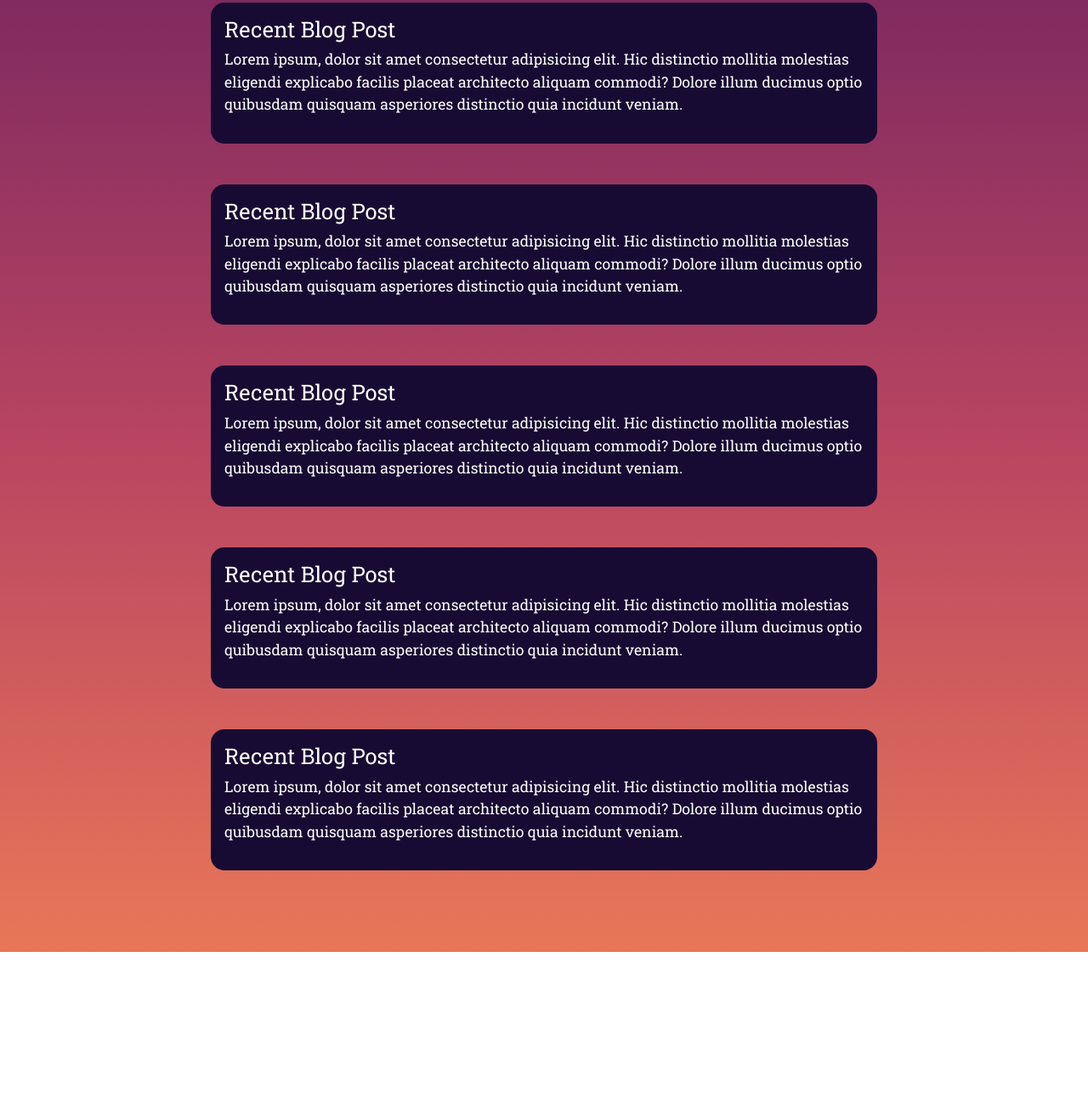
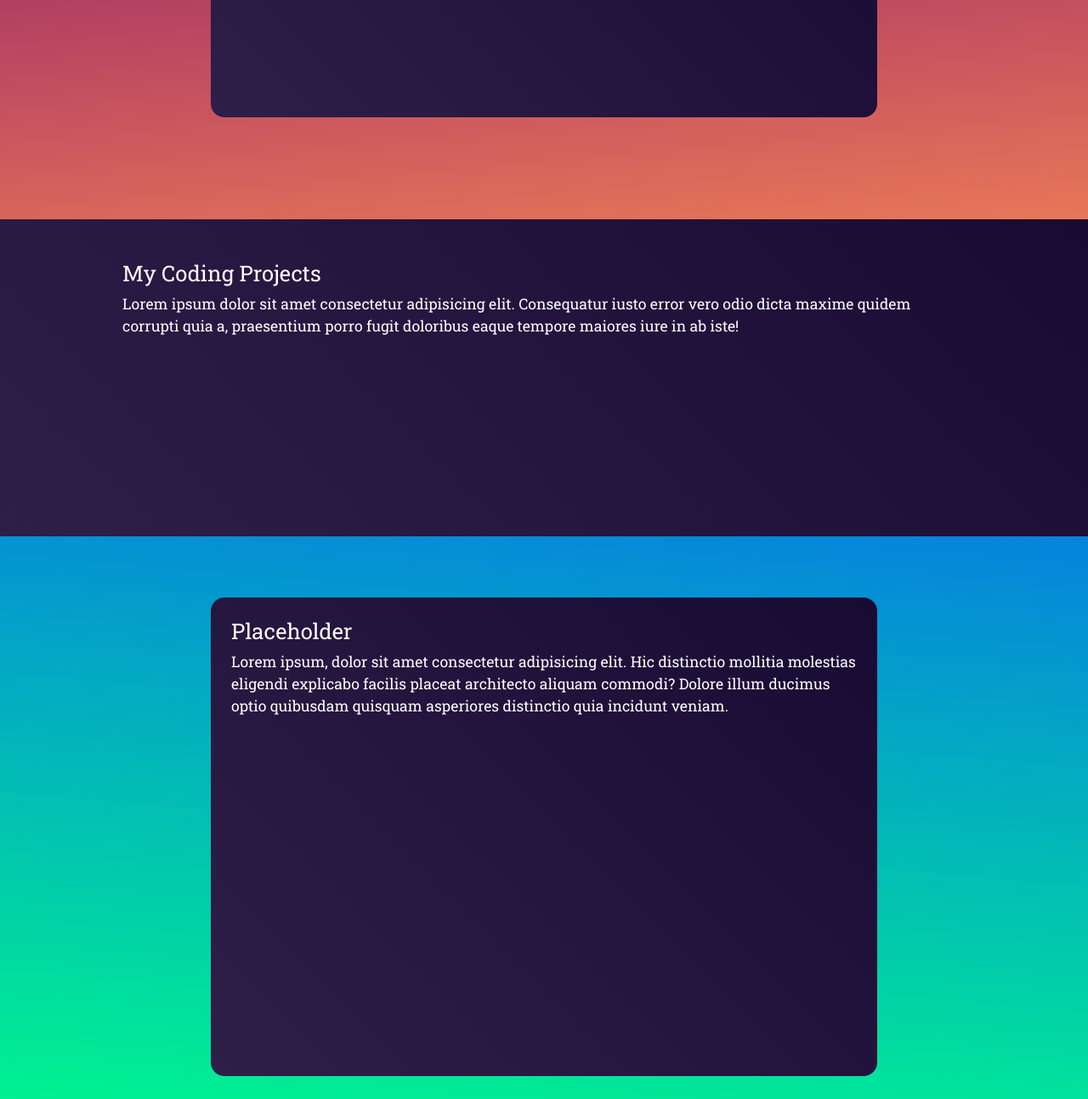
Before and after one commit to puddles31/sampb.org, a plain HTML site: page index.html in a window 1280 px wide. Shown: the part 685-1978 px from the top of the page at 85% size. Before the commit the page ends 1805 px from the top, so only its background shows below. Drawn offline with nearby package versions, Linux system fonts and the light colour scheme.

Commit message:
Added navbar func. Added new bg. Structure changes

```diff
--- a/home.css
+++ b/home.css
@@ -1,6 +1,7 @@
 /* Whole Page */
 html {
     min-height: 100%;
+    scroll-padding-top: 74px;
 }
 
 body {
@@ -10,13 +11,19 @@ body {
 }
 
 /* Backgrounds */
-.bg-main {
-    background: rgb(41,23,79);
-    background: linear-gradient(180deg, rgba(41,23,79,1) 0%, rgba(119,38,96,1) 33%, rgba(185,69,97,1) 67%, rgba(232,119,88,1) 100%);
+.bg-main1 {
+    background: rgba(185,69,97,1);
+    background: linear-gradient(175deg, rgba(41,23,79,1) 0%, rgba(119,38,96,1) 33%, rgba(185,69,97,1) 67%, rgba(232,119,88,1) 100%);
+}
+
+.bg-main2 {
+    background: rgba(5,131,221,1);
+    background: linear-gradient(185deg, #0583dd 0%, #00ff88 100%);
 }
 
 .bg-container {
     background-color: #180b33;
+    background: linear-gradient(45deg, rgba(46,31,73,1) 0%, rgba(24,11,51,1) 100%);
 }
 
 .bg-navbar {
--- a/index.html
+++ b/index.html
@@ -11,7 +11,7 @@
         <link rel="stylesheet" href="https://fonts.googleapis.com/css?family=Source+Code+Pro">
     </head>
 
-    <body class="bg-main">
+    <body>
         <nav class="navbar navbar-expand-lg navbar-dark sticky-top bg-navbar py-3">
             <div class="container-fluid">
 
@@ -24,30 +24,32 @@
                 <div class="collapse navbar-collapse" id="navbarNav">
                     <ul class="navbar-nav ms-auto">
                         <li class="nav-item px-lg-4">
-                            <a class="nav-link gradient-link active font-nav" aria-current="page" href="#">Home</a>
+                            <a class="nav-link gradient-link active font-nav" aria-current="page" href="#home">Home</a>
                         </li>
                         <li class="nav-item px-lg-4">
-                            <a class="nav-link gradient-link font-nav" href="#">Coding</a>
+                            <a class="nav-link gradient-link font-nav" href="#coding">Coding</a>
                         </li>
                         <li class="nav-item px-lg-4">
-                            <a class="nav-link gradient-link font-nav" href="#">Photography</a>
+                            <a class="nav-link gradient-link font-nav" href="#photography">Photography</a>
                         </li>
                         <li class="nav-item px-lg-4">
-                            <a class="nav-link gradient-link font-nav" href="#">Cooking</a>
+                            <a class="nav-link gradient-link font-nav" href="#cooking">Cooking</a>
                         </li>
                         <li class="nav-item px-lg-4">
-                            <a class="nav-link gradient-link font-nav" href="#">Blog</a>
+                            <a class="nav-link gradient-link font-nav" href="#blog">Blog</a>
                         </li>
                     </div>
                 </div>
             </div>
         </nav>
 
-        <div class="container w-65 px-4 my-5">
-            <div class="row align-items-center g-5 pb-5">
+
+        <div class="container-fluid p-0 bg-main1">
+            <div id="home" class="container w-65 px-4 pb-5 my-5">
+                <div class="row align-items-center g-5 py-4">
 
                     <div class="col-lg-7">
-                    <div class="p-3 bg-container text-white rounded-4">
+                        <div class="p-4 bg-container text-white rounded-4">
                             <h2 class="font-head">About Me</h2>
                             <p class="font-body">My name is Sam Borg, and I'm a 2nd Year Computer Science student at St Andrews University.</p>
                             <p class="font-body">I am interested in cyber security, video game design & development, and web development.</p>
@@ -56,7 +58,7 @@
                     </div>
 
                     <div class="col-lg-5">
-                    <div class="p-3 bg-container text-white rounded-4">
+                        <div class="p-4 bg-container text-white rounded-4">
                             <h2 class="font-head">Contact Details</h2>
                             <p class="font-body"><i class="icon bi bi-envelope-fill px-2 align-middle"></i><a class="gradient-link" href="mailto: contact@sampb.org">contact@sampb.org</a></p>
                             <p class="font-body"><i class="icon bi bi-github px-2 align-middle"></i><a class="gradient-link" href="https://github.com/puddles31">puddles31</a></p>
@@ -65,67 +67,61 @@
                     </div>
 
                 </div>
-            <div class="row gx-5 pb-5">
+                <div class="row gx-5 py-4 mb-5">
 
                     <div class="col">
-                    <div class="h-100 p-3 bg-container text-white rounded-4">
+                        <div class="h-100 p-4 bg-container text-white rounded-4">
                             <h2 class="font-head">Recent Blog Post</h2>
                             <p class="font-body">Lorem ipsum, dolor sit amet consectetur adipisicing elit. Hic distinctio mollitia molestias eligendi explicabo facilis placeat architecto aliquam commodi? Dolore illum ducimus optio quibusdam quisquam asperiores distinctio quia incidunt veniam.</p>
-                    </div>
-                </div>
-
-            </div>
-            <div class="row gx-5 pb-5">
-
-                <div class="col">
-                    <div class="h-100 p-3 bg-container text-white rounded-4">
-                        <h2 class="font-head">Recent Blog Post</h2>
-                        <p class="font-body">Lorem ipsum, dolor sit amet consectetur adipisicing elit. Hic distinctio mollitia molestias eligendi explicabo facilis placeat architecto aliquam commodi? Dolore illum ducimus optio quibusdam quisquam asperiores distinctio quia incidunt veniam.</p>
-                    </div>
-                </div>
-
-            </div>
-            <div class="row gx-5 pb-5">
-
-                <div class="col">
-                    <div class="h-100 p-3 bg-container text-white rounded-4">
-                        <h2 class="font-head">Recent Blog Post</h2>
-                        <p class="font-body">Lorem ipsum, dolor sit amet consectetur adipisicing elit. Hic distinctio mollitia molestias eligendi explicabo facilis placeat architecto aliquam commodi? Dolore illum ducimus optio quibusdam quisquam asperiores distinctio quia incidunt veniam.</p>
-                    </div>
-                </div>
-
-            </div>
-            <div class="row gx-5 pb-5">
-
-                <div class="col">
-                    <div class="h-100 p-3 bg-container text-white rounded-4">
-                        <h2 class="font-head">Recent Blog Post</h2>
-                        <p class="font-body">Lorem ipsum, dolor sit amet consectetur adipisicing elit. Hic distinctio mollitia molestias eligendi explicabo facilis placeat architecto aliquam commodi? Dolore illum ducimus optio quibusdam quisquam asperiores distinctio quia incidunt veniam.</p>
-                    </div>
-                </div>
-
-            </div>
-            <div class="row gx-5 pb-5">
-
-                <div class="col">
-                    <div class="h-100 p-3 bg-container text-white rounded-4">
-                        <h2 class="font-head">Recent Blog Post</h2>
-                        <p class="font-body">Lorem ipsum, dolor sit amet consectetur adipisicing elit. Hic distinctio mollitia molestias eligendi explicabo facilis placeat architecto aliquam commodi? Dolore illum ducimus optio quibusdam quisquam asperiores distinctio quia incidunt veniam.</p>
-                    </div>
-                </div>
-
-            </div>
-            <div class="row gx-5 pb-5">
-
-                <div class="col">
-                    <div class="h-100 p-3 bg-container text-white rounded-4">
-                        <h2 class="font-head">Recent Blog Post</h2>
-                        <p class="font-body">Lorem ipsum, dolor sit amet consectetur adipisicing elit. Hic distinctio mollitia molestias eligendi explicabo facilis placeat architecto aliquam commodi? Dolore illum ducimus optio quibusdam quisquam asperiores distinctio quia incidunt veniam.</p>
+                            <p class="font-body">&nbsp;</p>
+                            <p class="font-body">&nbsp;</p>
+                            <p class="font-body">&nbsp;</p>
                         </div>
                     </div>
 
                 </div>
             </div>
+        </div>
+
+
+        <div id="coding" class="container-fluid bg-container text-white px-5 mt-5">
+            <div class="row align-items-center g-5 px-5">
+                <div class="col">
+                    <div class="h-100 px-5 pb-5 rounded-4">
+                        <h2 class="font-head">My Coding Projects</h2>
+                        <p class="font-body">Lorem ipsum dolor sit amet consectetur adipisicing elit. Consequatur iusto error vero odio dicta maxime quidem corrupti quia a, praesentium porro fugit doloribus eaque tempore maiores iure in ab iste!</p>
+                        <p class="font-body">&nbsp;</p>
+                        <p class="font-body">&nbsp;</p>
+                        <p class="font-body">&nbsp;</p>
+                        <p class="font-body">&nbsp;</p>
+                    </div>
+                </div>
+            </div>
+        </div>
+
+        <div class="container-fluid p-0 bg-main2">
+            <div id="photography" class="container w-65 px-4 py-5">
+                <div class="row gx-5 py-4 mb-5">
+
+                    <div class="col">
+                        <div class="h-100 p-4 bg-container text-white rounded-4">
+                            <h2 class="font-head">Placeholder</h2>
+                            <p class="font-body">Lorem ipsum, dolor sit amet consectetur adipisicing elit. Hic distinctio mollitia molestias eligendi explicabo facilis placeat architecto aliquam commodi? Dolore illum ducimus optio quibusdam quisquam asperiores distinctio quia incidunt veniam.</p>
+                            <p class="font-body">&nbsp;</p>
+                            <p class="font-body">&nbsp;</p>
+                            <p class="font-body">&nbsp;</p>
+                            <p class="font-body">&nbsp;</p>
+                            <p class="font-body">&nbsp;</p>
+                            <p class="font-body">&nbsp;</p>
+                            <p class="font-body">&nbsp;</p>
+                            <p class="font-body">&nbsp;</p>
+                            <p class="font-body">&nbsp;</p>
+                        </div>
+                    </div>
+
+                </div>
+            </div>
+        </div>
 
         <script src="https://cdn.jsdelivr.net/npm/bootstrap@5.3.0-alpha1/dist/js/bootstrap.bundle.min.js" integrity="sha384-w76AqPfDkMBDXo30jS1Sgez6pr3x5MlQ1ZAGC+nuZB+EYdgRZgiwxhTBTkF7CXvN" crossorigin="anonymous"></script>    </body>
 </html>
```
Lines whose indentation alone changed are shown as unchanged.
